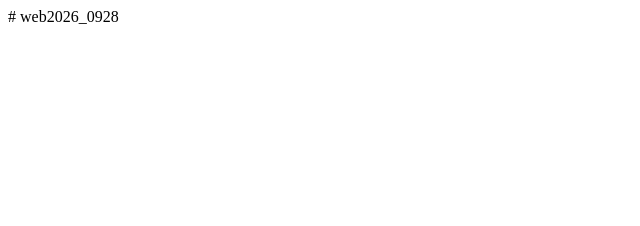
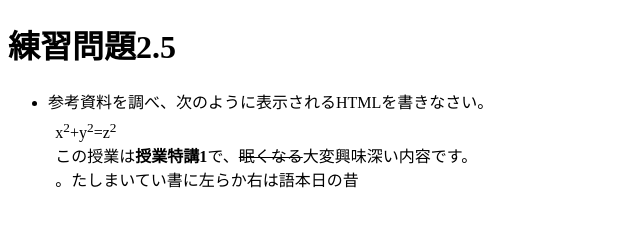
Before and after one commit to yugo0911/web2026_0928, a plain HTML site: page index.html in a window 1280 px wide. Shown: the whole page, without its empty margins (0-640 px from the left). Drawn offline with Linux system fonts and the light colour scheme.

Commit message:
Add HTML structure and content for practice exercise

```diff
--- a/index.html
+++ b/index.html
@@ -1 +1,28 @@
-# web2026_0928
+<!DOCTYPE html>
+<html lang="ja">
+
+<head>
+  <meta charset="UTF-8">
+  <title>Hello World</title>
+  <title>Web開発の練習2024</title>
+  <link rel="stylesheet" href="mystyle.css">
+  <script src="myjs.js"></script>
+</head>
+
+<body>
+  <!-- 練習問題2.5 -->
+  <h1>練習問題2.5</h1>
+  <ul>
+    <li>参考資料を調べ、次のように表示されるHTMLを書きなさい。
+    <p style="margin:1ex">x<sup>2</sup>+y<sup>2</sup>=z<sup>2</sup>
+      <br>
+      この授業は<b>授業特講1</b>で、<s>眠くなる</s>大変興味深い内容です。<br>
+      <bdo dir="rtl">昔の日本語は右から左に書いていました。</bdo>
+    </p>
+    </li>
+  </ul>
+
+
+</body>
+
+</html>
```
